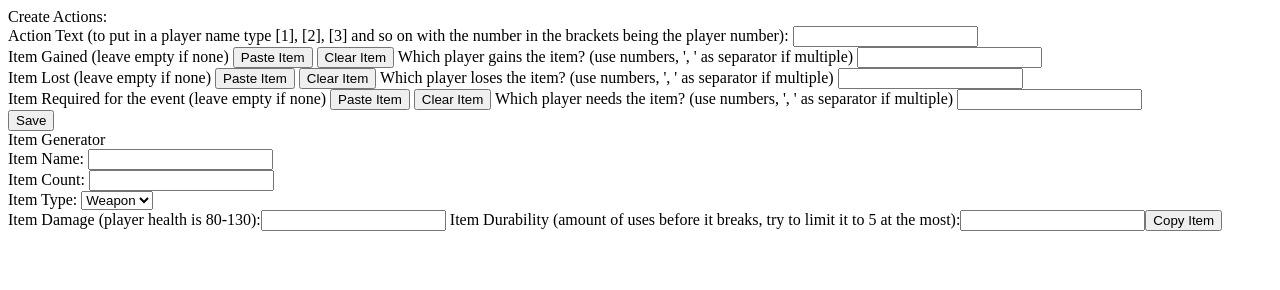
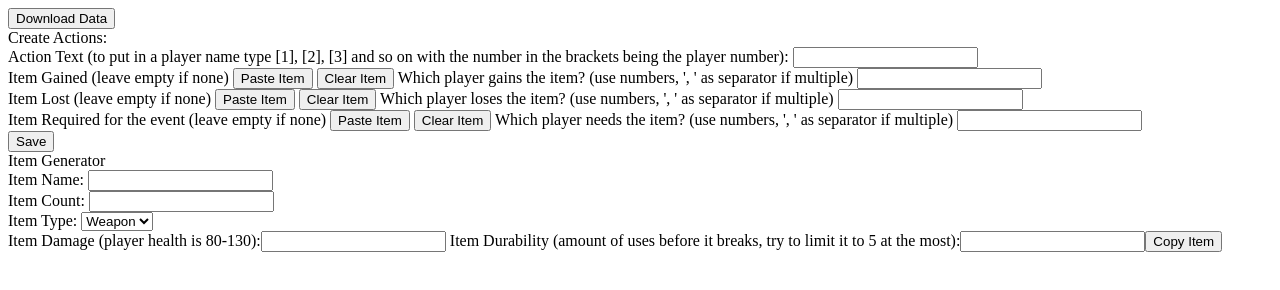
Before and after one commit to melodycatt/hungergameshelpers, a plain HTML site: page index.html in a window 1280 px wide. Drawn offline with Linux system fonts and the light colour scheme.

Commit message:
it wasnt the only commit but its done now

```diff
--- a/index.html
+++ b/index.html
@@ -17,6 +17,9 @@
         <!--[if lt IE 7]>
             <p class="browsehappy">You are using an <strong>outdated</strong> browser. Please <a href="#">upgrade your browser</a> to improve your experience.</p>
         <![endif]-->
+        <div>
+            <button onclick="download()">Download Data</button>
+        </div>
         <div>Create Actions:</div>
         <div>
             <label for="eventName">Action Text (to put in a player name type [1], [2], [3] and so on with the number in the brackets being the player number):</label>
--- a/script.js
+++ b/script.js
@@ -11,8 +11,23 @@ function getDataAction() {
         console.log(match.match(/[0-9]*/g))
         return 'this.players' + match[0] + ((match.match(/[0-9]+/g)[0] * 1) -1).toString()
     }) +  "\", " + actionPlayers + ", '" + `[${itemGained}, ${(itemGainedPlayer.value * 1)}]` + "', '" + `[${itemLost}, ${(itemLostPlayer.value * 1)}]` + "', '" + `[${itemNeeded}, ${(itemNeededPlayer.value * 1)}]` + "'"
-    console.log(data)
+    actions.push(data)
 }
+
+let actions = []
+
+function download() {
+    var file = new Blob([`[${actions}]`], {type: "text"});
+    var a = document.createElement("a"),
+            url = URL.createObjectURL(file);
+    a.href = url;
+    a.download = 'data.txt';
+    a.click();
+    setTimeout(function() {
+        window.URL.revokeObjectURL(url);
+    }, 0);
+}
+
 
 let clipboard;
 let itemGained = 'Presets.Items.null';
```
